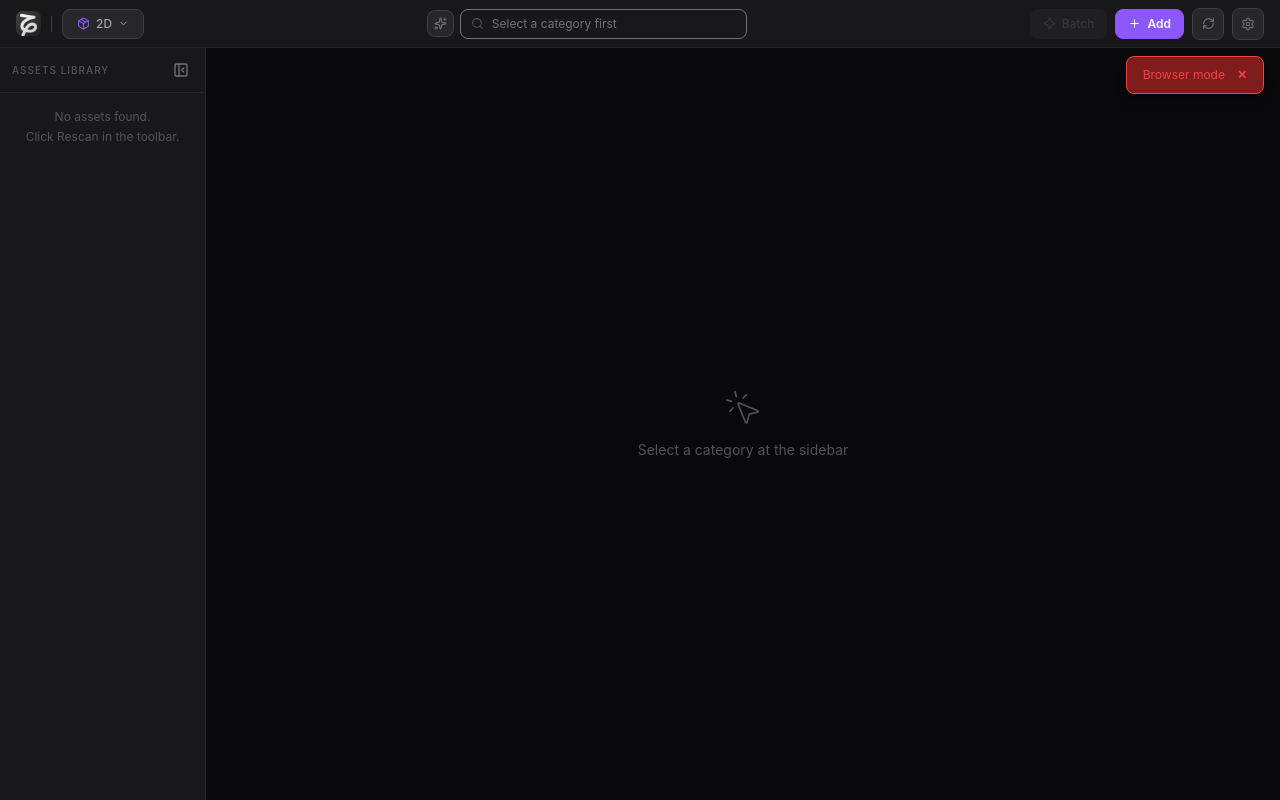
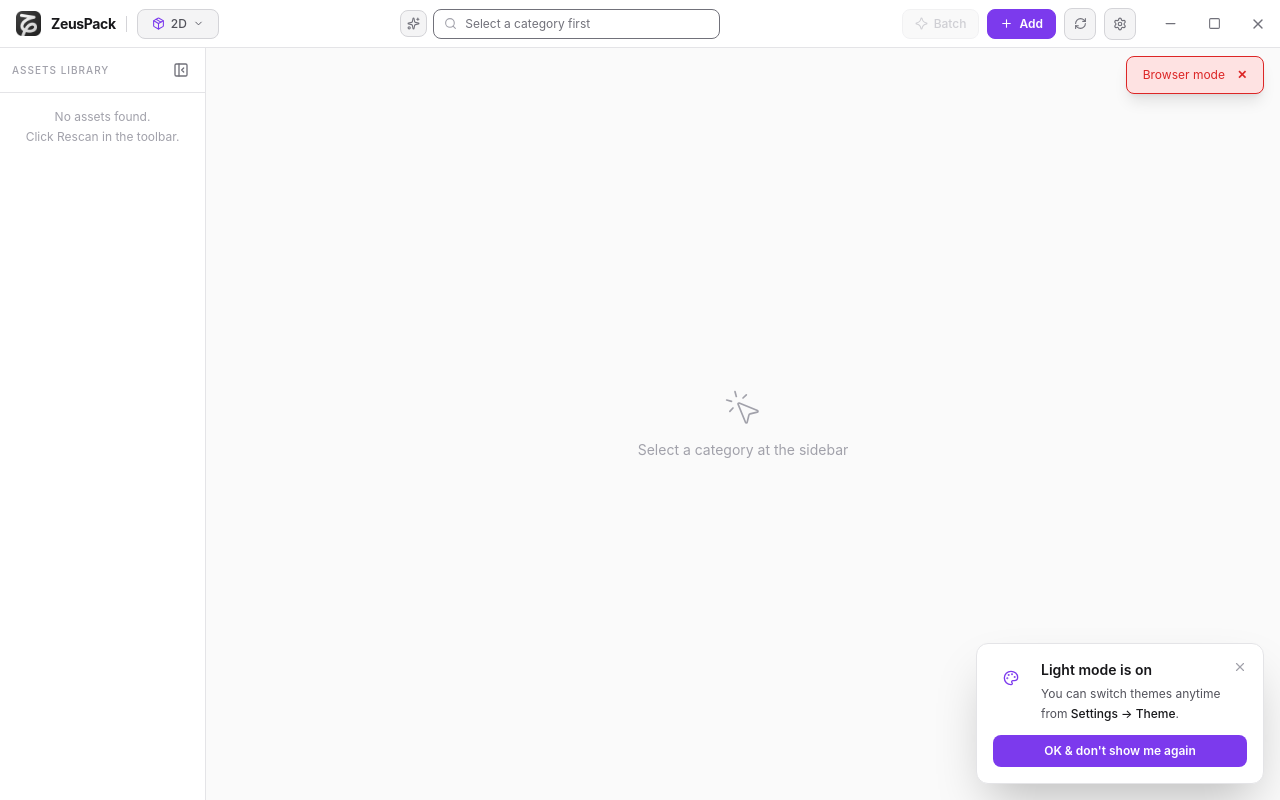
Before and after one commit to explainervid-glitch/zeusanimation-library, a React (Vite) app: page / in a window 1280 px wide. Built offline with nearby package versions, Linux system fonts and the light colour scheme.

Commit message:
Change default UI theme to Light mode, and fix some UI Bugs

```diff
--- a/package.json
+++ b/package.json
@@ -1,6 +1,6 @@
 {
   "name": "zeusanimation-library",
-  "version": "0.8.0",
+  "version": "0.9.0",
   "description": "ZeusPack is a powerful animation library for creating stunning animations in your projects. With a wide range of features and an easy-to-use API, ZeusPack allows you to bring your ideas to life with smooth and captivating animations.",
   "main": "./out/main/index.js",
   "author": "ZeusDev - Tegar",
--- a/resources/splash.html
+++ b/resources/splash.html
@@ -2,7 +2,10 @@
 <html>
 <head>
   <meta charset="UTF-8" />
-  <link href="https://fonts.googleapis.com/css2?family=Inter:wght@400;500;700&display=swap" rel="stylesheet" />
+  <!-- No remote webfont: a <link rel="stylesheet"> to fonts.googleapis.com is
+       render-blocking, so the splash (and its Lottie) won't paint until that
+       network request resolves or times out. The system font stack below is
+       used instead so the splash appears instantly, even offline. -->
   <script src="./lottie.min.js"></script>
   <style>
     * { margin: 0; padding: 0; box-sizing: border-box; }
--- a/src/main/index.js
+++ b/src/main/index.js
@@ -64,7 +64,7 @@
 //   }
 // })
 
-import { app, shell, BrowserWindow } from 'electron'
+import { app, shell, BrowserWindow, ipcMain } from 'electron'
 import { join } from 'path'
 import { electronApp, is } from '@electron-toolkit/utils'
 import icon from '../../resources/icon.png?asset'
@@ -84,8 +84,13 @@ function createSplash() {
     center:          true,
     alwaysOnTop:     true,
     skipTaskbar:     true,        // tidak muncul di taskbar
+    show:            false,       // tunggu paint pertama → tampil bersama Lottie
     webPreferences:  { sandbox: false },
   })
+
+  // Show only once the content has painted, so the Lottie appears with the
+  // window instead of an empty frame flashing first.
+  splash.once('ready-to-show', () => splash.show())
 
   splash.loadFile(join(__dirname, '../../resources/splash.html'))
   return splash
@@ -99,6 +104,7 @@ function createWindow(splash) {
     minWidth:        900,
     minHeight:       600,
     show:            false,       // tunggu sampai ready
+    frame:           false,       // no native title bar — custom controls in Toolbar
     autoHideMenuBar: true,
     ...(process.platform === 'linux' ? { icon } : {}),
     webPreferences: {
@@ -116,6 +122,10 @@ function createWindow(splash) {
     mainWindow.show()
   })
 
+  // Keep the renderer's maximize/restore icon in sync with actual window state
+  mainWindow.on('maximize',   () => mainWindow.webContents.send('window:maximized-changed', true))
+  mainWindow.on('unmaximize', () => mainWindow.webContents.send('window:maximized-changed', false))
+
   mainWindow.webContents.setWindowOpenHandler((details) => {
     shell.openExternal(details.url)
     return { action: 'deny' }
@@ -129,8 +139,27 @@ function createWindow(splash) {
 }
 
 // ─── APP READY ────────────────────────────────────────────────
+// ─── WINDOW CONTROL IPC ───────────────────────────────────────
+// Registered once. Each handler resolves the window from the sender,
+// so it works regardless of how many windows exist.
+function registerWindowControls() {
+  ipcMain.on('window:minimize', (e) => BrowserWindow.fromWebContents(e.sender)?.minimize())
+  ipcMain.on('window:toggle-maximize', (e) => {
+    const w = BrowserWindow.fromWebContents(e.sender)
+    if (!w) return
+    if (w.isMaximized()) w.unmaximize()
+    else w.maximize()
+  })
+  ipcMain.on('window:close', (e) => BrowserWindow.fromWebContents(e.sender)?.close())
+  ipcMain.handle('window:is-maximized', (e) =>
+    BrowserWindow.fromWebContents(e.sender)?.isMaximized() ?? false
+  )
+}
+
 app.whenReady().then(async () => {
   electronApp.setAppUserModelId('com.zeusanimation.library')
+
+  registerWindowControls()
 
   // 1. Tampilkan splash dulu
   const splash = createSplash()
--- a/src/main/settings.js
+++ b/src/main/settings.js
@@ -17,9 +17,8 @@ const DEFAULT_SETTINGS = {
   activePathIndex: 0,
   templatePaths: DEFAULT_TEMPLATES.map(t => ({ id: t.id, path: t.path })),
   taggerUrl:      'http://192.168.1.27:8000',
-  taggerVideoUrl: 'http://192.168.1.27:8001',
   ragUrl:         'http://192.168.1.27:8001',
-  theme:          'dark',
+  theme:          'light',
 }
 
 function getSettingsPath() {
--- a/src/preload/index.js
+++ b/src/preload/index.js
@@ -34,6 +34,17 @@ const api = {
 
   // AI Chat
   aiChat:              (payload)     => ipcRenderer.invoke('ai-chat', payload),
+
+  // Window controls (frameless title bar)
+  windowMinimize:       ()  => ipcRenderer.send('window:minimize'),
+  windowToggleMaximize: ()  => ipcRenderer.send('window:toggle-maximize'),
+  windowClose:          ()  => ipcRenderer.send('window:close'),
+  windowIsMaximized:    ()  => ipcRenderer.invoke('window:is-maximized'),
+  onWindowMaximizedChanged: (cb) => {
+    const handler = (_e, v) => cb(v)
+    ipcRenderer.on('window:maximized-changed', handler)
+    return () => ipcRenderer.removeListener('window:maximized-changed', handler)
+  },
 }
 
 if (process.contextIsolated) {
--- a/src/renderer/src/App.jsx
+++ b/src/renderer/src/App.jsx
@@ -3,6 +3,7 @@ import Toolbar from './components/Toolbar/Toolbar'
 import Sidebar from './components/Sidebar/Sidebar'
 import AssetGrid from './components/Grid/AssetGrid'
 import AISidebar from './components/AISidebar/AiSidebar'
+import ThemeIntroModal from './components/ThemeIntroModal'
 import useAssetStore from './store/useAssetStore'
 import useAISidebarStore from './store/useAISidebarStore'
 import useSettingsStore from './store/useSettingsStore'
@@ -69,6 +70,9 @@ export default function App() {
   return (
     <div className={`h-screen w-screen flex flex-col bg-c-base text-c-text overflow-hidden theme-${theme}`}>
 
+      {/* One-time theme intro popup */}
+      <ThemeIntroModal />
+
       {/* Scan overlay */}
       {scanning && <ScanOverlay logs={scanLogs} />}
 
--- a/src/renderer/src/browser-shim.js
+++ b/src/renderer/src/browser-shim.js
@@ -16,6 +16,13 @@ const noopAsyncArray = async () => []
 const noopAsyncObj = async () => ({})
 
 const mockApi = {
+  // Window controls (no-op in browser mode)
+  windowMinimize:           ()   => {},
+  windowToggleMaximize:     ()   => {},
+  windowClose:              ()   => {},
+  windowIsMaximized:        ()   => Promise.resolve(false),
+  onWindowMaximizedChanged: (cb) => () => {},
+
   // Assets
   getAssetTree:        ()            => Promise.resolve([]),
   getAssetsByCategory: (id)          => Promise.resolve([]),
@@ -42,7 +49,7 @@ const mockApi = {
 
   // Settings
   getSettings:         ()            => Promise.resolve({
-    assetPaths: [], activePathIndex: 0, templatePaths: [], taggerUrl: '', taggerVideoUrl: '', ragUrl: ''
+    assetPaths: [], activePathIndex: 0, templatePaths: [], taggerUrl: '', ragUrl: ''
   }),
   saveSettings:        (settings)    => Promise.resolve({ success: false, error: 'Browser mode' }),
   selectFolder:        ()            => Promise.resolve({ canceled: true }),
--- /dev/null
+++ b/src/renderer/src/components/ThemeIntroModal.jsx
@@ -0,0 +1,64 @@
+import { useEffect, useState } from 'react'
+import { Palette, X } from 'lucide-react'
+import useSettingsStore from '../store/useSettingsStore'
+
+// Non-blocking onboarding toast in the bottom-right corner. Tells the user
+// which theme is active and where to change it. Dismissed permanently via the
+// persisted `themeIntroSeen` flag (X or the button both dismiss).
+export default function ThemeIntroModal() {
+  const themeIntroSeen    = useSettingsStore((s) => s.themeIntroSeen)
+  const dismissThemeIntro = useSettingsStore((s) => s.dismissThemeIntro)
+  const theme             = useSettingsStore((s) => s.theme)
+
+  const [visible, setVisible] = useState(false)
+
+  // Slide in shortly after load so it reads as a notification, not a blocker.
+  useEffect(() => {
+    if (themeIntroSeen) return
+    const t = setTimeout(() => setVisible(true), 400)
+    return () => clearTimeout(t)
+  }, [themeIntroSeen])
+
+  if (themeIntroSeen) return null
+
+  const themeLabel = theme === 'light' ? 'Light' : 'Dark'
+
+  return (
+    <div
+      className={`fixed bottom-4 right-4 z-[60] w-72 transition-all duration-300 ease-out
+        ${visible ? 'opacity-100 translate-y-0' : 'opacity-0 translate-y-3 pointer-events-none'}`}
+    >
+      <div className="bg-c-surface border border-c-border rounded-xl shadow-2xl overflow-hidden">
+        <div className="p-4">
+          <div className="flex items-start gap-3">
+            <div className="w-9 h-9 rounded-lg bg-c-accent/10 flex items-center justify-center flex-shrink-0">
+              <Palette size={16} className="text-c-accent" />
+            </div>
+            <div className="flex-1 min-w-0">
+              <p className="text-sm font-semibold text-c-text">{themeLabel} mode is on</p>
+              <p className="text-xs text-c-text-2 leading-relaxed mt-1">
+                You can switch themes anytime from{' '}
+                <span className="font-medium text-c-text">Settings → Theme</span>.
+              </p>
+            </div>
+            <button
+              onClick={dismissThemeIntro}
+              title="Dismiss"
+              className="flex-shrink-0 text-c-text-4 hover:text-c-text transition-colors"
+            >
+              <X size={14} />
+            </button>
+          </div>
+
+          <button
+            onClick={dismissThemeIntro}
+            className="mt-3 w-full px-3 py-2 rounded-lg text-xs font-semibold
+              bg-c-accent text-c-on-accent hover:bg-c-accent-h transition-colors"
+          >
+            OK &amp; don&apos;t show me again
+          </button>
+        </div>
+      </div>
+    </div>
+  )
+}
--- a/src/renderer/src/components/Toolbar/Toolbar.jsx
+++ b/src/renderer/src/components/Toolbar/Toolbar.jsx
@@ -6,6 +6,7 @@ import useBatchStore    from '../../store/useBatchStore'
 import SettingsModal    from './SettingsModal'
 import AddModal         from './AddModal'
 import BatchTaggerModal from './BatchTaggerModal'
+import WindowControls   from './WindowControls'
 import icon from '../../assets/icon.png'
 
 const PACK_LIST = [
@@ -141,7 +142,7 @@ function SearchBar() {
     : (scopeLabel ? `Search in ${scopeLabel}...` : 'Select a category first')
 
   return (
-    <div className="flex items-center gap-1.5 flex-1 max-w-xs">
+    <div className="flex items-center gap-1.5 flex-1 max-w-xs" style={{ WebkitAppRegion: 'no-drag' }}>
       {/* AI Search toggle */}
       <button
         onClick={handleToggleAi}
@@ -234,12 +235,15 @@ export default function Toolbar() {
 
   return (
     <>
-      <header className="h-12 bg-c-surface border-b border-c-border flex items-center px-4 gap-3 flex-shrink-0">
+      <header
+        className="h-12 bg-c-surface border-b border-c-border flex items-center px-4 gap-3 flex-shrink-0"
+        style={{ WebkitAppRegion: 'drag' }}
+      >
 
         {/* Logo + Pack switcher */}
-        <div className="flex items-center gap-2.5 flex-shrink-0">
+        <div className="flex items-center gap-2.5 flex-shrink-0" style={{ WebkitAppRegion: 'no-drag' }}>
           <img src={icon} alt="Zeus" style={{ width: 25, height: 25 }} />
-          {/* <span className="text-sm font-bold text-c-text tracking-tight">ZeusPack</span> */}
+          <span className="text-sm font-bold text-c-text tracking-tight">ZeusPack</span>
           <span className="w-px h-4 bg-c-border-2" />
           <PackDropdown />
         </div>
@@ -250,7 +254,7 @@ export default function Toolbar() {
         </div>
 
         {/* Actions */}
-        <div className="flex items-center gap-2 flex-shrink-0">
+        <div className="flex items-center gap-2 flex-shrink-0" style={{ WebkitAppRegion: 'no-drag' }}>
 
           {/* Batch Mode: NOT Active */}
           {!isBatchMode && (
@@ -343,6 +347,9 @@ export default function Toolbar() {
           </button>
 
         </div>
+
+        {/* Window controls — flush to the top-right corner */}
+        <WindowControls />
       </header>
 
       <AddModal isOpen={showAddModal} onClose={() => setShowAddModal(false)} />
--- /dev/null
+++ b/src/renderer/src/components/Toolbar/WindowControls.jsx
@@ -0,0 +1,48 @@
+import { useEffect, useState } from 'react'
+import { Minus, Square, Copy, X } from 'lucide-react'
+
+// Custom min / maximize / close buttons for the frameless window.
+// Marked no-drag so clicks aren't swallowed by the draggable title bar.
+export default function WindowControls() {
+  const [maximized, setMaximized] = useState(false)
+
+  useEffect(() => {
+    window.api?.windowIsMaximized?.().then(setMaximized).catch(() => {})
+    const off = window.api?.onWindowMaximizedChanged?.(setMaximized)
+    return () => { if (typeof off === 'function') off() }
+  }, [])
+
+  const base =
+    'flex items-center justify-center w-11 h-12 text-c-text-3 transition-colors'
+
+  return (
+    <div
+      className="flex items-center h-12 -mr-4 flex-shrink-0"
+      style={{ WebkitAppRegion: 'no-drag' }}
+    >
+      <button
+        onClick={() => window.api?.windowMinimize?.()}
+        title="Minimize"
+        className={`${base} hover:bg-c-hover hover:text-c-text`}
+      >
+        <Minus size={15} />
+      </button>
+
+      <button
+        onClick={() => window.api?.windowToggleMaximize?.()}
+        title={maximized ? 'Restore' : 'Maximize'}
+        className={`${base} hover:bg-c-hover hover:text-c-text`}
+      >
+        {maximized ? <Copy size={12} /> : <Square size={13} />}
+      </button>
+
+      <button
+        onClick={() => window.api?.windowClose?.()}
+        title="Close"
+        className={`${base} hover:bg-red-600 hover:text-white`}
+      >
+        <X size={16} />
+      </button>
+    </div>
+  )
+}
--- a/src/renderer/src/store/useSettingsStore.js
+++ b/src/renderer/src/store/useSettingsStore.js
@@ -19,13 +19,16 @@ const useSettingsStore = create(
       saved:   false,
 
       // Theme: 'dark' | 'light'
-      theme: 'dark',
+      theme: 'light',
+
+      // One-time theme intro popup (persisted). Shown until dismissed.
+      themeIntroSeen: false,
+      dismissThemeIntro: () => set({ themeIntroSeen: true }),
 
       assetPaths:      [{ label: 'Pack 1', path: '' }],
       activePathIndex: 0,
       templatePaths: TEMPLATE_DEFS.map(t => ({ id: t.id, path: '' })),
       taggerUrl:      'http://192.168.1.27:8000',
-      taggerVideoUrl: 'http://192.168.1.27:8001',
       ragUrl:         'http://192.168.1.27:8001',
 
       // ─── THEME ────────────────────────────────────────────────────
@@ -56,7 +59,6 @@ const useSettingsStore = create(
               activePathIndex: d.activePathIndex ?? 0,
               templatePaths:   mergedTemplates,
               taggerUrl:       d.taggerUrl       ?? 'http://192.168.1.27:8000',
-              taggerVideoUrl:  d.taggerVideoUrl  ?? 'http://192.168.1.27:8001',
               ragUrl:          d.ragUrl          ?? 'http://192.168.1.27:8001',
               loading: false,
             })
@@ -102,7 +104,6 @@ const useSettingsStore = create(
 
   // ─── TAGGER ───────────────────────────────────────────────────
   updateTaggerUrl:      (url) => set({ taggerUrl: url }),
-  updateTaggerVideoUrl: (url) => set({ taggerVideoUrl: url }),
   updateRagUrl:         (url) => set({ ragUrl: url }),
 
   // ─── TEMPLATE PATHS ───────────────────────────────────────────
@@ -121,10 +122,10 @@ const useSettingsStore = create(
 
   // ─── SAVE ─────────────────────────────────────────────────────
   saveSettings: async () => {
-    const { assetPaths, activePathIndex, templatePaths, taggerUrl, taggerVideoUrl, ragUrl } = get()
+    const { assetPaths, activePathIndex, templatePaths, taggerUrl, ragUrl } = get()
     set({ loading: true })
     try {
-      const result = await window.api.saveSettings({ assetPaths, activePathIndex, templatePaths, taggerUrl, taggerVideoUrl, ragUrl })
+      const result = await window.api.saveSettings({ assetPaths, activePathIndex, templatePaths, taggerUrl, ragUrl })
       if (result.success) {
         set({ loading: false, saved: true })
         setTimeout(() => set({ saved: false }), 2000)
```
